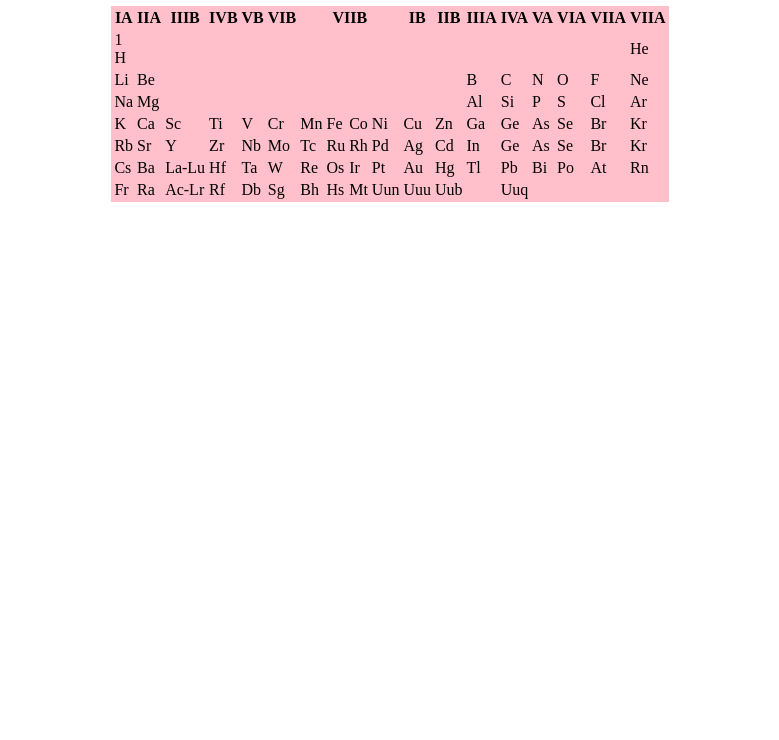
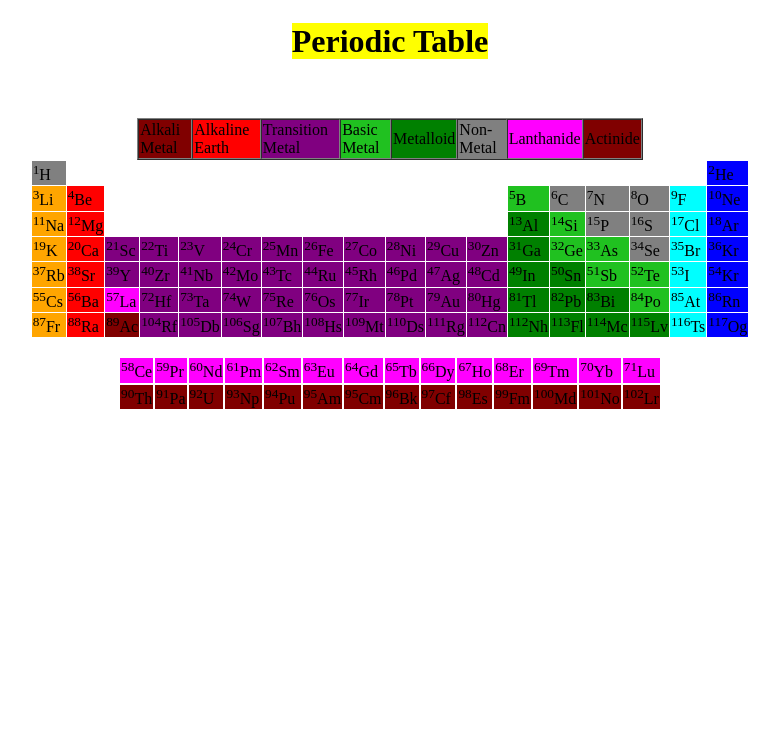
Before and after one commit to Anumjawaid/Anumjawaid, a plain HTML site: page PeriodicTable.html in a window 1280 px wide. Shown: the part 60-800 px from the top of the page, without its empty margins (250-1029 px from the left). Drawn offline with Linux system fonts and the light colour scheme.

Commit message:
completed

```diff
--- a/PeriodicTable.html
+++ b/PeriodicTable.html
@@ -6,133 +6,179 @@
        <title>"Periodic Table"</title>
     </head>
     <body>
-        <h1>Periodic Table</h1>
-       <center><table bgcolor='pink' border=0px>
-            <tr>
-                <th>IA</th>
-                <th>IIA</th>
-                <th>IIIB</th>
-                <th>IVB</th>
-                <th>VB</th>
-                <th>VIB</th>
-                <th colspan=4>VIIB</th>
-                <th>IB</th>
-                <th>IIB</th>
-                <th>IIIA</th>
-                <th>IVA</th>
-                <th>VA</th>
-                <th>VIA</th>
-                <th>VIIA</th>
-                <th>VIIA</th>
+        <br>
+        <br>
+        <br>
+        <h1><mark>Periodic Table</mark></h1>
+        <br>
 
+        <table  id="periodic" align="center" width="40%" cellspacing="0" border="1">
+            <td  bgcolor="maroon">Alkali Metal</td>
+            <td  bgcolor="red">Alkaline Earth</td>
+            <td  bgcolor="purple">Transition Metal</td>
+            <td  bgcolor="#20c120">Basic Metal</td>
+            <td bgcolor="green">Metalloid</td>
+            <td bgcolor="grey">Non-Metal</td>
+            <td bgcolor="fuchsia">Lanthanide</td>
+            <td bgcolor="maroon">Actinide</td>
             </tr>
+
+
+            <br \>
+            </table>
+       <center><table cellspacing="1" bgcolor='white'  >
+
             <tr>
 
-            <td colspan=17>1<br>H</td>
-            <td>He</td>
+            <td bgcolor='grey' ><sup >1</sup>H</td>
+            <td colspan=16></td>
+            <td bgcolor=blue><sup>2</sup>He</td>
         </tr>
         <tr >
-            <td>Li</td>
-            <td colspan=11>Be</td>
-            <td>B</td>
-            <td>C</td>
-            <td>N</td>
-            <td>O</td>
-            <td>F</td>
-            <td>Ne</td>
+            <td bgcolor='orange'> <sup>3</sup>Li</td>
+            <td bgcolor='red'><sup>4</sup>Be</td>
+            <td colspan=10></td>
+            <td bgcolor='#20c120'><sup>5</sup>B</td>
+            <td bgcolor='grey'><sup>6</sup>C</td>
+            <td bgcolor='grey'><sup>7</sup>N</td>
+            <td bgcolor='grey'><sup>8</sup>O</td>
+            <td bgcolor='aqua'><sup>9</sup>F</td>
+            <td bgcolor=blue><sup>10</sup>Ne</td>
         </tr>
         <tr >
-            <td>Na</td>
-            <td colspan=11>Mg</td>
-            <td>Al</td>
-            <td>Si</td>
-            <td>P</td>
-            <td>S</td>
-            <td>Cl</td>
-            <td>Ar</td>
+            <td bgcolor='orange'><sup>11</sup>Na</td>
+            <td bgcolor='red' ><sup>12</sup>Mg</td>
+            <td colspan=10></td>
+            <td bgcolor='green'><sup>13</sup>Al</td>
+            <td bgcolor= #20c120><sup>14</sup>Si</td>
+            <td bgcolor='grey'><sup>15</sup>P</td>
+            <td bgcolor='grey'><sup>16</sup>S</td>
+            <td bgcolor='aqua'><sup>17</sup>Cl</td>
+            <td bgcolor=blue><sup>18</sup>Ar</td>
         </tr>
         <tr >
-            <td>K</td>
-            <td>Ca</td>
-            <td>Sc</td>
-            <td>Ti</td>
-            <td>V</td>
-            <td>Cr</td>
-            <td>Mn</td>
-            <td>Fe</td>
-            <td>Co</td>
-            <td>Ni</td>
-            <td>Cu</td>
-            <td>Zn</td>
-            <td>Ga</td>
-            <td>Ge</td>
-            <td>As</td>
-            <td>Se</td>
-            <td>Br</td>
-            <td>Kr</td>
+            <td bgcolor='orange'><sup>19</sup>K</td>
+            <td bgcolor='red'><sup>20</sup>Ca</td>
+            <td bgcolor='purple'><sup>21</sup>Sc</td>
+            <td bgcolor='purple'><sup>22</sup>Ti</td>
+            <td bgcolor='purple'><sup>23</sup>V</td>
+            <td bgcolor='purple'><sup>24</sup>Cr</td>
+            <td bgcolor='purple'><sup>25</sup>Mn</td>
+            <td bgcolor='purple'><sup>26</sup>Fe</td>
+            <td bgcolor='purple'><sup>27</sup>Co</td>
+            <td bgcolor='purple'><sup>28</sup>Ni</td>
+            <td bgcolor='purple'><sup>29</sup>Cu</td>
+            <td bgcolor='purple'><sup>30</sup>Zn</td>
+            <td bgcolor='green'><sup>31</sup>Ga</td>
+            <td bgcolor= #20c120><sup>32</sup>Ge</td>
+            <td bgcolor= #20c120><sup>33</sup>As</td>
+            <td bgcolor='grey'><sup>34</sup>Se</td>
+            <td bgcolor='aqua'><sup>35</sup>Br</td>
+            <td bgcolor=blue><sup>36</sup>Kr</td>
 
 
         </tr>
         <tr >
-            <td>Rb</td>
-            <td>Sr</td>
-            <td>Y</td>
-            <td>Zr</td>
-            <td>Nb</td>
-            <td>Mo</td>
-            <td>Tc</td>
-            <td>Ru</td>
-            <td>Rh</td>
-            <td>Pd</td>
-            <td>Ag</td>
-            <td>Cd</td>
-            <td>In</td>
-            <td>Ge</td>
-            <td>As</td>
-            <td>Se</td>
-            <td>Br</td>
-            <td>Kr</td>
+            <td bgcolor='orange'><sup>37</sup>Rb</td>
+            <td bgcolor='red'><sup>38</sup>Sr</td>
+            <td bgcolor='purple'><sup>39</sup>Y</td>
+            <td  bgcolor="purple"><sup>40</sup>Zr</td>
+            <td  bgcolor="purple" ><sup>41</sup>Nb</td>
+            <td bgcolor="purple"><sup>42</sup>Mo</td>
+            <td bgcolor="purple"><sup>43</sup>Tc</td>
+            <td bgcolor="purple"><sup>44</sup>Ru</td>
+            <td bgcolor="purple"><sup>45</sup>Rh</td>
+            <td bgcolor="purple"><sup>46</sup>Pd</td>
+            <td bgcolor="purple"><sup>47</sup>Ag</td>
+            <td bgcolor="purple"><sup>48</sup>Cd</td>
+            <td bgcolor='green'><sup>49</sup>In</td>
+            <td bgcolor="green"><sup>50</sup>Sn</td>
+            <td bgcolor= #20c120><sup>51</sup>Sb</td>
+            <td bgcolor= #20c120><sup>52</sup>Te</td>
+            <td bgcolor='aqua'><sup>53</sup>I</td>
+            <td bgcolor=blue><sup>54</sup>Kr</td>
         </tr>
         <tr >
-            <td>Cs</td>
-            <td>Ba</td>
-            <td>La-Lu</td>
-            <td>Hf</td>
-            <td>Ta</td>
-            <td>W</td>
-            <td>Re</td>
-            <td>Os</td>
-            <td>Ir</td>
-            <td>Pt</td>
-            <td>Au</td>
-            <td>Hg</td>
-            <td>Tl</td>
-            <td>Pb</td>
-            <td>Bi</td>
-            <td>Po</td>
-            <td>At</td>
-            <td>Rn</td>
+            <td bgcolor='orange'><sup>55</sup>Cs</td>
+            <td bgcolor='red'><sup>56</sup>Ba</td>
+            <td bgcolor="fuchsia"><sup>57</sup>La</td>
+            <td bgcolor="purple"><sup>72</sup>Hf</td>
+            <td bgcolor="purple"><sup>73</sup>Ta</td>
+            <td bgcolor="purple"><sup>74</sup>W</td>
+            <td bgcolor="purple"><sup>75</sup>Re</td>
+            <td bgcolor="purple"><sup>76</sup>Os</td>
+            <td bgcolor="purple"><sup>77</sup>Ir</td>
+            <td bgcolor="purple"><sup>78</sup>Pt</td>
+            <td bgcolor="purple"><sup>79</sup>Au</td>
+            <td bgcolor="purple"><sup>80</sup>Hg</td>
+            <td bgcolor='green'><sup>81</sup>Tl</td>
+            <td bgcolor='green'><sup>82</sup>Pb</td>
+            <td bgcolor='green'><sup>83</sup>Bi</td>
+            <td bgcolor= #20c120><sup>84</sup>Po</td>
+            <td bgcolor='aqua'><sup>85</sup>At</td>
+            <td bgcolor=blue><sup>86</sup>Rn</td>
         </tr>
         <tr >
-            <td>Fr</td>
-            <td>Ra</td>
-            <td>Ac-Lr</td>
-            <td>Rf</td>
-            <td>Db</td>
-            <td>Sg</td>
-            <td>Bh</td>
-            <td>Hs</td>
-            <td>Mt</td>
-            <td>Uun</td>
-            <td>Uuu</td>
-            <td colspan=1>Uub</td>
-            <td></td>
-            <td colspan=4>Uuq</td>
+            <td bgcolor='orange'><sup>87</sup>Fr</td>
+            <td bgcolor='red'><sup>88</sup>Ra</td>
+            <td bgcolor='maroon'><sup>89</sup>Ac</td>
+            <td bgcolor='purple'><sup>104</sup>Rf</td>
+            <td bgcolor='purple'><sup>105</sup>Db</td>
+            <td bgcolor='purple'><sup>106</sup>Sg</td>
+            <td bgcolor='purple'><sup>107</sup>Bh</td>
+            <td bgcolor='purple'><sup>108</sup>Hs</td>
+            <td bgcolor='purple'><sup>109</sup>Mt</td>
+            <td bgcolor='purple'><sup>110</sup>Ds</td>
+            <td bgcolor='purple'><sup>111</sup>Rg</td>
+            <td bgcolor='purple'colspan=1><sup>112</sup>Cn</td>
+            <td bgcolor='green'><sup>112</sup>Nh</td>
+            <td bgcolor='green' ><sup>113</sup>Fl</td>
+            <td bgcolor='green'><sup>114</sup>Mc</td>
+            <td bgcolor='green'><sup>115</sup>Lv</td>
+            <td bgcolor='aqua'><sup>116</sup>Ts</td>
+            <td bgcolor=blue><sup>117</sup>Og</td>
+
 
 
         </tr>
 
         </table>
+        <br>
+
+        <table >
+           <tr> <td bgcolor="fuchsia"><sup>58</sup>Ce</td>
+            <td bgcolor="fuchsia"><sup>59</sup>Pr</td>
+            <td bgcolor="fuchsia"><sup>60</sup>Nd</td>
+            <td bgcolor="fuchsia"><sup>61</sup>Pm</td>
+            <td bgcolor="fuchsia"><sup>62</sup>Sm</td>
+            <td bgcolor="fuchsia"><sup>63</sup>Eu</td>
+            <td bgcolor="fuchsia"><sup>64</sup>Gd</td>
+            <td bgcolor="fuchsia"><sup>65</sup>Tb</td>
+            <td bgcolor="fuchsia"><sup>66</sup>Dy</td>
+            <td bgcolor="fuchsia"><sup>67</sup>Ho</td>
+            <td bgcolor="fuchsia"><sup>68</sup>Er</td>
+            <td bgcolor="fuchsia"><sup>69</sup>Tm</td>
+            <td bgcolor="fuchsia"><sup>70</sup>Yb</td>
+            <td bgcolor="fuchsia"><sup>71</sup>Lu</td>
+            </tr>
+            <tr>
+                <td bgcolor='maroon'><sup>90</sup>Th</td>
+                <td bgcolor='maroon'><sup>91</sup>Pa</td>
+                <td bgcolor='maroon'><sup>92</sup>U</td>
+                <td bgcolor='maroon'><sup>93</sup>Np</td>
+                <td bgcolor='maroon'><sup>94</sup>Pu</td>
+                <td bgcolor='maroon'><sup>95</sup>Am</td>
+                <td bgcolor='maroon'><sup>95</sup>Cm</td>
+                <td bgcolor='maroon'><sup>96</sup>Bk</td>
+                <td bgcolor='maroon'><sup>97</sup>Cf</td>
+                <td bgcolor='maroon'><sup>98</sup>Es</td>
+                <td bgcolor='maroon'><sup>99</sup>Fm</td>
+                <td bgcolor='maroon'><sup>100</sup>Md</td>
+                <td bgcolor='maroon'><sup>101</sup>No</td>
+                <td bgcolor='maroon'><sup>102</sup>Lr</td>
+            </tr>
+        </table>
+
     </center>
 
 
```
